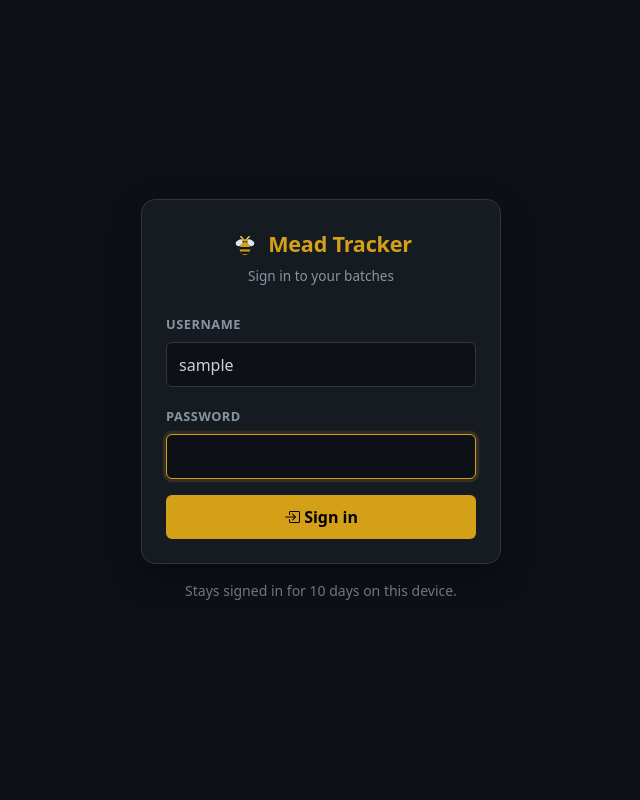
After one commit to jcrabapple/mead-tracker, a Python web app: template templates/login.html in a window 1280 px wide. The commit adds this page. Shown: the whole page, without its empty margins (319-959 px from the left). Run offline with Jinja, Linux system fonts and the light colour scheme; the template is opened without the code that fills it: most values are stand-ins (such as "Sample title", 1, 10 or a date in 2020).

Commit message:
Replace Basic auth with a login form and session cookie
The browser now signs in at /login and keeps a signed session cookie for 30
days, refreshed on each visit, so the login can be saved and the app stops
re-prompting. Log out sits on the Settings page.

Details that matter:
- UI pages accept the session only. Basic still works on /api/*, but no
  longer on the browser, so a cached Basic credential cannot bypass the form.
- The signing key comes from MEAD_SECRET_KEY when set, otherwise it is
  generated once and stored in app_config, so restarts do not log everyone out.
- The cookie is Secure whenever the request arrived over HTTPS. That needed
  waitress to trust X-Forwarded-Proto from 127.0.0.1: waitress 3.x strips
  X-Forwarded-* from unlisted peers by default, which made request.is_secure
  always false behind the tunnel.
- Ten failed logins per IP in 15 minutes is a 429.
- next= only accepts same-site relative paths.

Tests: fixtures moved to conftest so the signed-in client is shared; the auth
suite now covers the form, cookie flags, throttle, open redirect and logout.

```diff
--- /dev/null
+++ b/templates/login.html
@@ -0,0 +1,130 @@
+<!DOCTYPE html>
+<html lang="en" data-bs-theme="dark">
+<head>
+    <meta charset="UTF-8">
+    <meta name="viewport" content="width=device-width, initial-scale=1.0">
+    <title>Sign in — Mead Tracker</title>
+    <link rel="icon" href="/favicon.ico" sizes="32x32">
+    <link rel="icon" href="/static/favicon.svg?v=1" type="image/svg+xml">
+    <link rel="apple-touch-icon" href="/apple-touch-icon.png">
+    <meta name="theme-color" content="#161b22">
+    <link href="https://cdn.jsdelivr.net/npm/bootstrap@5.3.3/dist/css/bootstrap.min.css" rel="stylesheet">
+    <link href="https://cdn.jsdelivr.net/npm/bootstrap-icons@1.11.3/font/bootstrap-icons.min.css" rel="stylesheet">
+    <style>
+        :root {
+            --honey: #d4a017;
+            --honey-light: #f0d060;
+        }
+        html, body { height: 100%; }
+        body {
+            background: #0d1117;
+            color: #c9d1d9;
+            display: flex;
+            align-items: center;
+            justify-content: center;
+            padding: 1.25rem;
+            padding-top: calc(1.25rem + env(safe-area-inset-top, 0px));
+            padding-bottom: calc(1.25rem + env(safe-area-inset-bottom, 0px));
+        }
+        .login-wrap { width: 100%; max-width: 360px; }
+        .login-card {
+            background: #161b22;
+            border: 1px solid #30363d;
+            border-radius: 14px;
+            padding: 1.75rem 1.5rem 1.5rem;
+            box-shadow: 0 12px 32px rgba(0, 0, 0, 0.45);
+        }
+        .login-brand {
+            display: flex;
+            align-items: center;
+            justify-content: center;
+            gap: 0.5rem;
+            color: var(--honey);
+            font-weight: 700;
+            font-size: 1.35rem;
+            letter-spacing: -0.01em;
+            margin-bottom: 0.35rem;
+        }
+        .login-brand img { border-radius: 8px; }
+        .login-sub {
+            text-align: center;
+            color: #8b949e;
+            font-size: 0.85rem;
+            margin-bottom: 1.5rem;
+        }
+        .form-label {
+            color: #8b949e;
+            font-size: 0.8rem;
+            font-weight: 600;
+            text-transform: uppercase;
+            letter-spacing: 0.04em;
+        }
+        .form-control {
+            background: #0d1117;
+            border-color: #30363d;
+            color: #c9d1d9;
+            padding: 0.6rem 0.75rem;
+        }
+        .form-control:focus {
+            background: #0d1117;
+            border-color: var(--honey);
+            color: #c9d1d9;
+            box-shadow: 0 0 0 0.2rem rgba(212, 160, 23, 0.15);
+        }
+        .btn-honey {
+            background: var(--honey);
+            color: #000;
+            border: none;
+            font-weight: 600;
+            padding: 0.6rem 1rem;
+        }
+        .btn-honey:hover, .btn-honey:focus { background: var(--honey-light); color: #000; }
+        .login-error {
+            background: rgba(248, 81, 73, 0.12);
+            border: 1px solid rgba(248, 81, 73, 0.4);
+            color: #ff9f9a;
+            border-radius: 8px;
+            padding: 0.55rem 0.7rem;
+            font-size: 0.85rem;
+            margin-bottom: 1rem;
+        }
+    </style>
+</head>
+<body>
+    <div class="login-wrap">
+        <div class="login-card">
+            <div class="login-brand">
+                <img src="/static/favicon.svg?v=1" alt="" width="30" height="30"> Mead Tracker
+            </div>
+            <div class="login-sub">Sign in to your batches</div>
+
+            {% if error %}
+            <div class="login-error" role="alert">{{ error }}</div>
+            {% endif %}
+
+            <form method="post" action="/login" autocomplete="on">
+                <input type="hidden" name="next" value="{{ next }}">
+                <div class="mb-3">
+                    <label class="form-label" for="username">Username</label>
+                    <input type="text" class="form-control" id="username" name="username"
+                           value="{{ username }}" autocomplete="username"
+                           autocapitalize="none" autocorrect="off" spellcheck="false"
+                           required {% if not username %}autofocus{% endif %}>
+                </div>
+                <div class="mb-3">
+                    <label class="form-label" for="password">Password</label>
+                    <input type="password" class="form-control" id="password" name="password"
+                           autocomplete="current-password" required
+                           {% if username %}autofocus{% endif %}>
+                </div>
+                <button type="submit" class="btn btn-honey w-100">
+                    <i class="bi bi-box-arrow-in-right"></i> Sign in
+                </button>
+            </form>
+        </div>
+        <div class="text-center mt-3 small" style="color:#6e7681;">
+            Stays signed in for {{ session_days }} days on this device.
+        </div>
+    </div>
+</body>
+</html>
```
Also changed, not shown: app.py (+173 -20 lines), templates/settings.html (+10 -3 lines), tests/conftest.py (+55 -1 lines), tests/test_app.py (+108 -62 lines), tests/test_phase2.py (+1 -1 lines), README.md.
